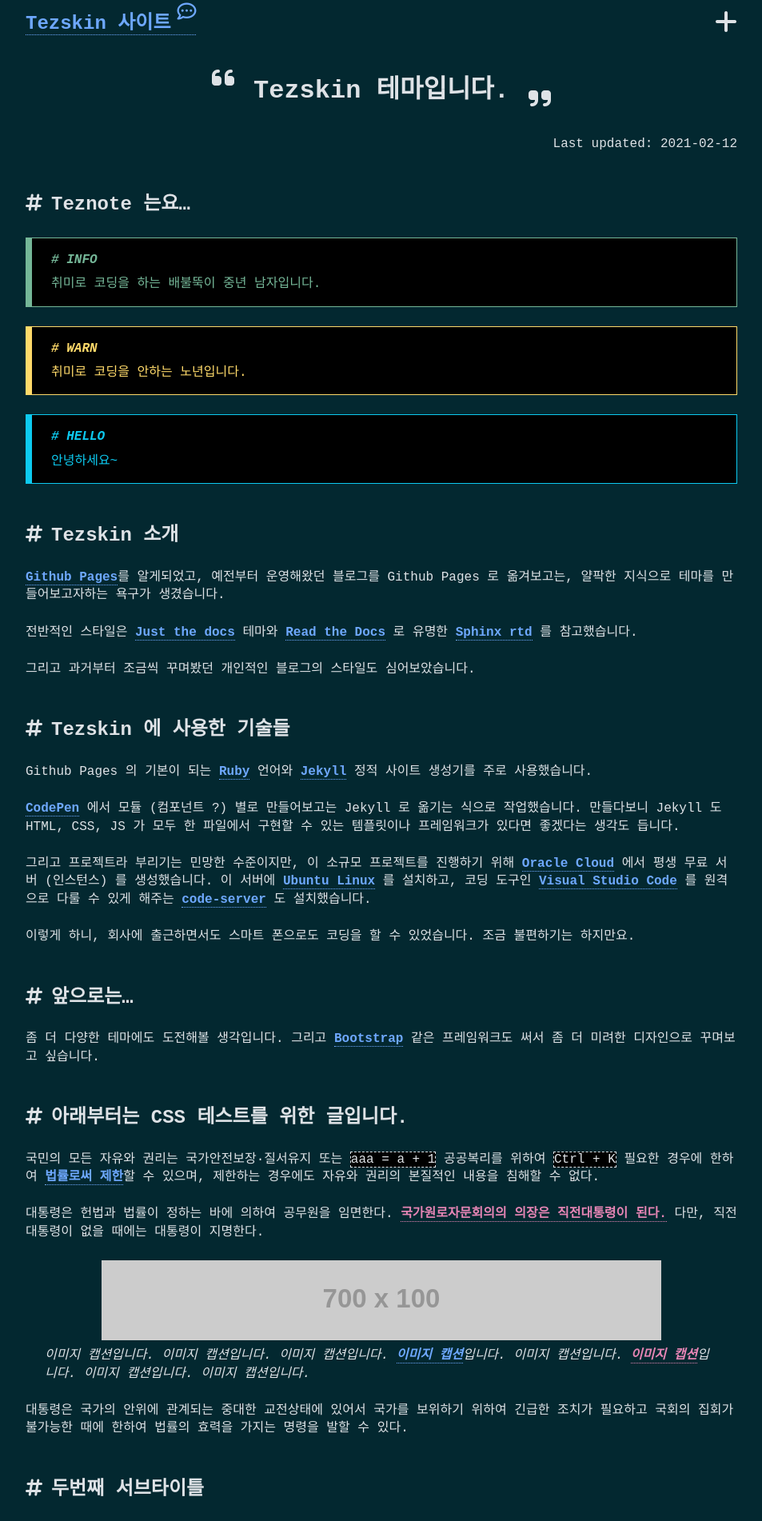
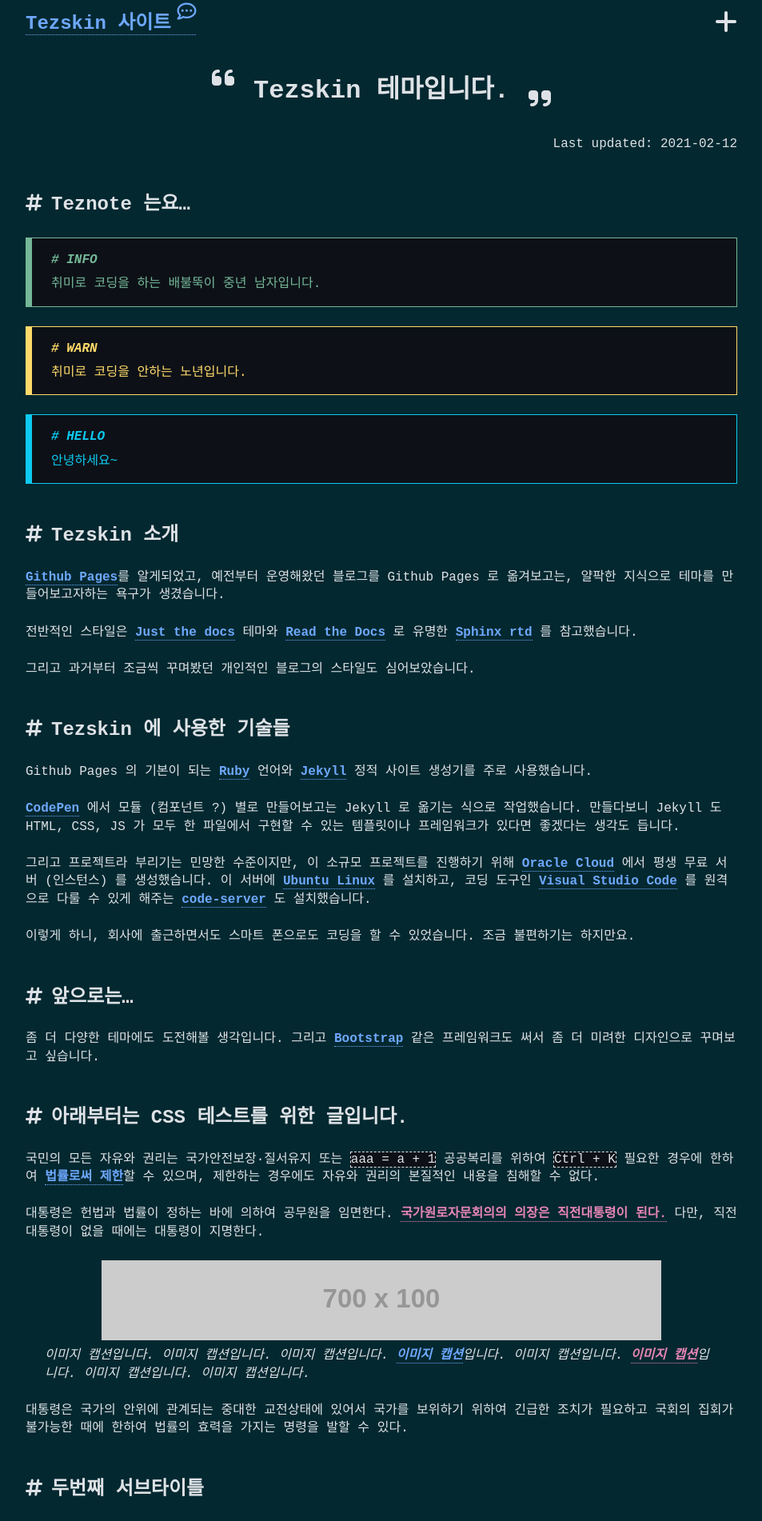
Before and after one commit to teznote/tezskin, a Jekyll site: the page built from index.md, in a window 1280 px wide. Shown: the top 1902 px of the page at 80% size, without its empty margins (163-1116 px from the left). Built offline with Jekyll 4.4.1, drawn with Linux system fonts in a browser that asks for light colours; nearby versions of some CDN libraries; some web fonts are replaced; a style sheet for code colours, icons or effects is not loaded.

Commit message:
Update style.scss

```diff
--- a/assets/style.scss
+++ b/assets/style.scss
@@ -9,13 +9,13 @@ $b-color: #e685b5;
 $c-color: #dee2e6;
 $f2-background-color: #032830;
 $f3-background-color: #032830;
-$b-box-color: #000000;
+$b-box-color: #0d1117;
 $b-box-color-text: #0dcaf0;
 $b-box-color-border: #0dcaf0;
-$r-box-color: #000000;
+$r-box-color: #0d1117;
 $r-box-color-text: #ffda6a;
 $r-box-color-border: #ffda6a;
-$g-box-color: #000000;
+$g-box-color: #0d1117;
 $g-box-color-text: #75b798;
 $g-box-color-border: #75b798;
 
@@ -171,6 +171,7 @@ img, svg {
         }
         pre > code {
             font-size: 0.8rem;
+            background-color: #{$b-box-color};
         }
         p, ul {
             & > code, kbd, samp {
```
